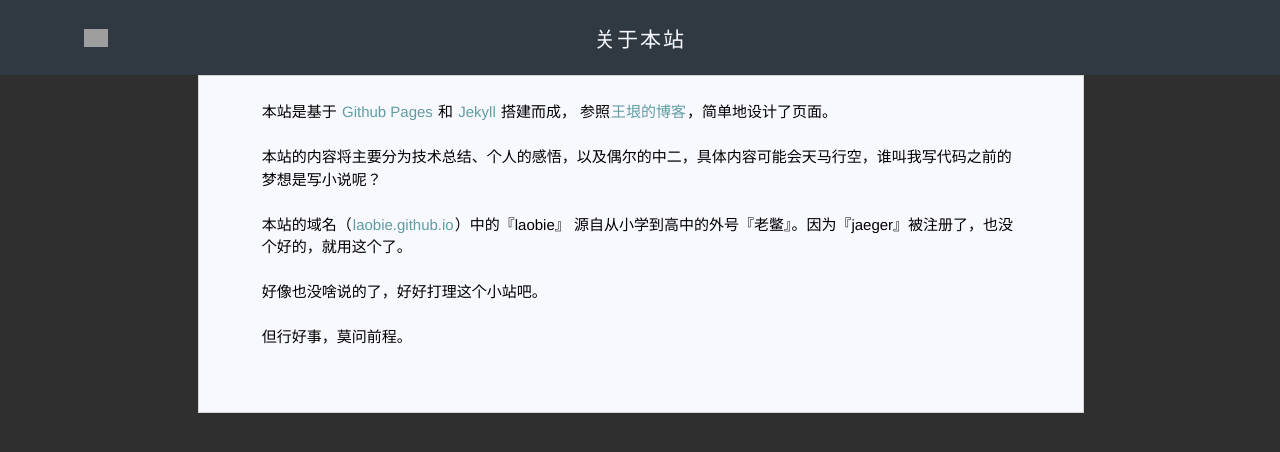
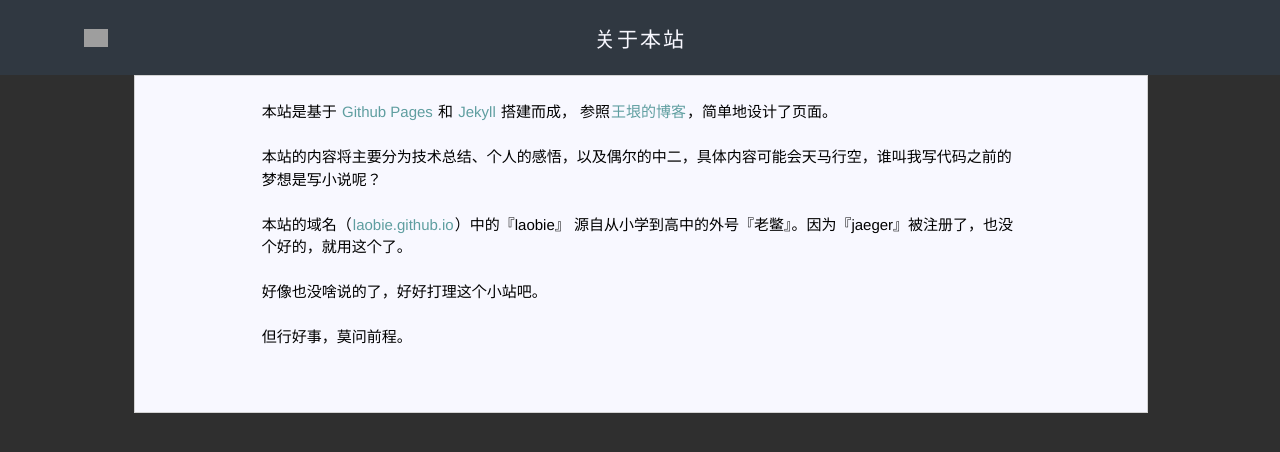
Before and after one commit to laobie/laobie.github.io, a Jekyll site: the page about.html, which Jekyll copies as it is, in a window 1280 px wide. Shown: the top 452 px of the page. Built offline with Jekyll 4.4.1, drawn with Linux system fonts in a browser that asks for light colours; Markdown is read by kramdown in place of the engine named in the settings; comment, search, counter and statistics services are not loaded; grey boxes are pictures that could not be loaded.

Commit message:
调整文章布局

```diff
--- a/assets/css/post.css
+++ b/assets/css/post.css
@@ -60,8 +60,8 @@ content{
     font-weight: normal;
     background: ghostwhite;
     display: block;
-    margin: 5% 15% 5% 15%;
-    padding: 2% 5% 5% 5%;
+    margin: 5% 10% 5% 10%;
+    padding: 2% 10% 5% 10%;
     width: 60%;
     margin-top: 75px;
 
```
